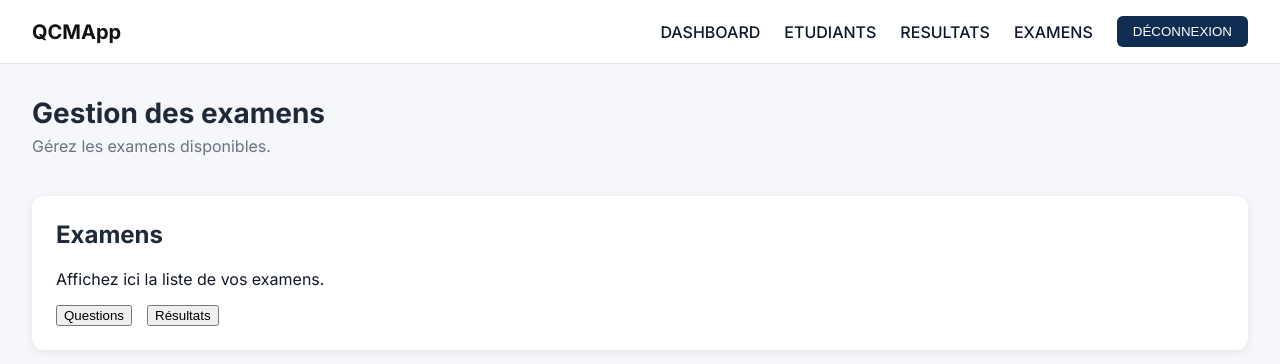
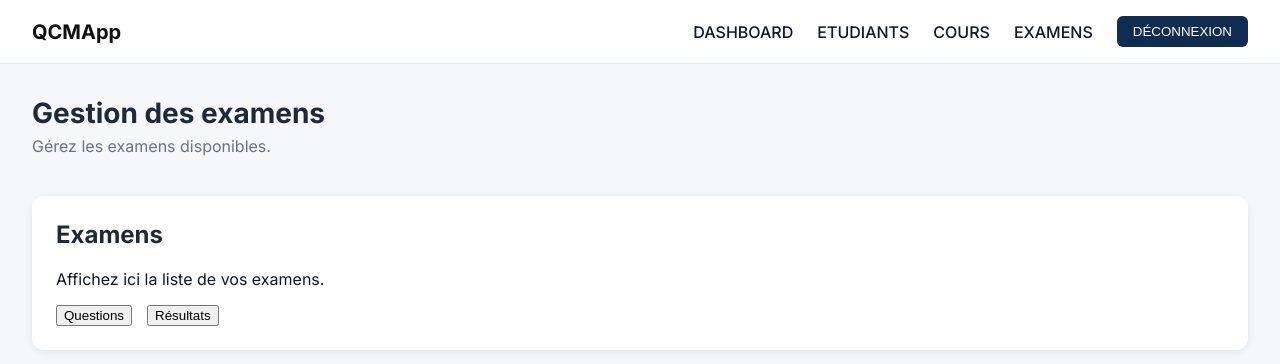
Before and after one commit to mioty-nysoa/Frontend-WEB2Finale, a React (Vite) app: page /admin/exams in a window 1280 px wide. Shown: the top 364 px of the page. Built offline with nearby package versions, Linux system fonts and the light colour scheme; no server answers; sample sign-in values are in the browser's storage.

Commit message:
fix: fix navbar admin links

```diff
--- a/src/components/Navbar.jsx
+++ b/src/components/Navbar.jsx
@@ -29,7 +29,7 @@ const Navbar = () => {
                <>
                     <li><Link to="/admin">DASHBOARD</Link></li>
                     <li><Link to="/admin/students">ETUDIANTS</Link></li>
-                    <li><Link to="/admin/results">RESULTATS</Link></li>
+                    <li><Link to="/admin/courses">COURS</Link></li>
                     <li><Link to="/admin/exams">EXAMENS</Link></li>
                </>
             )}
```
